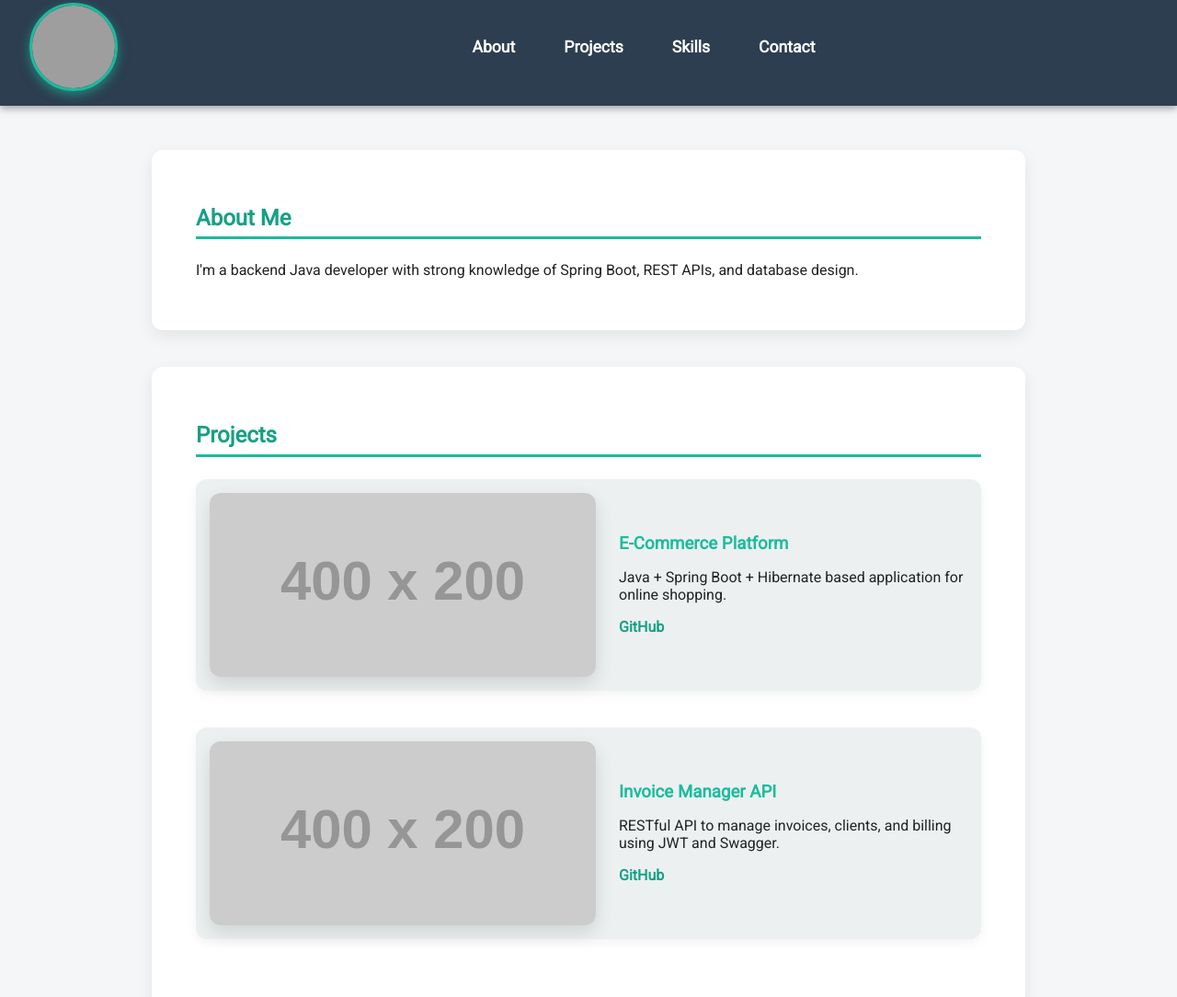
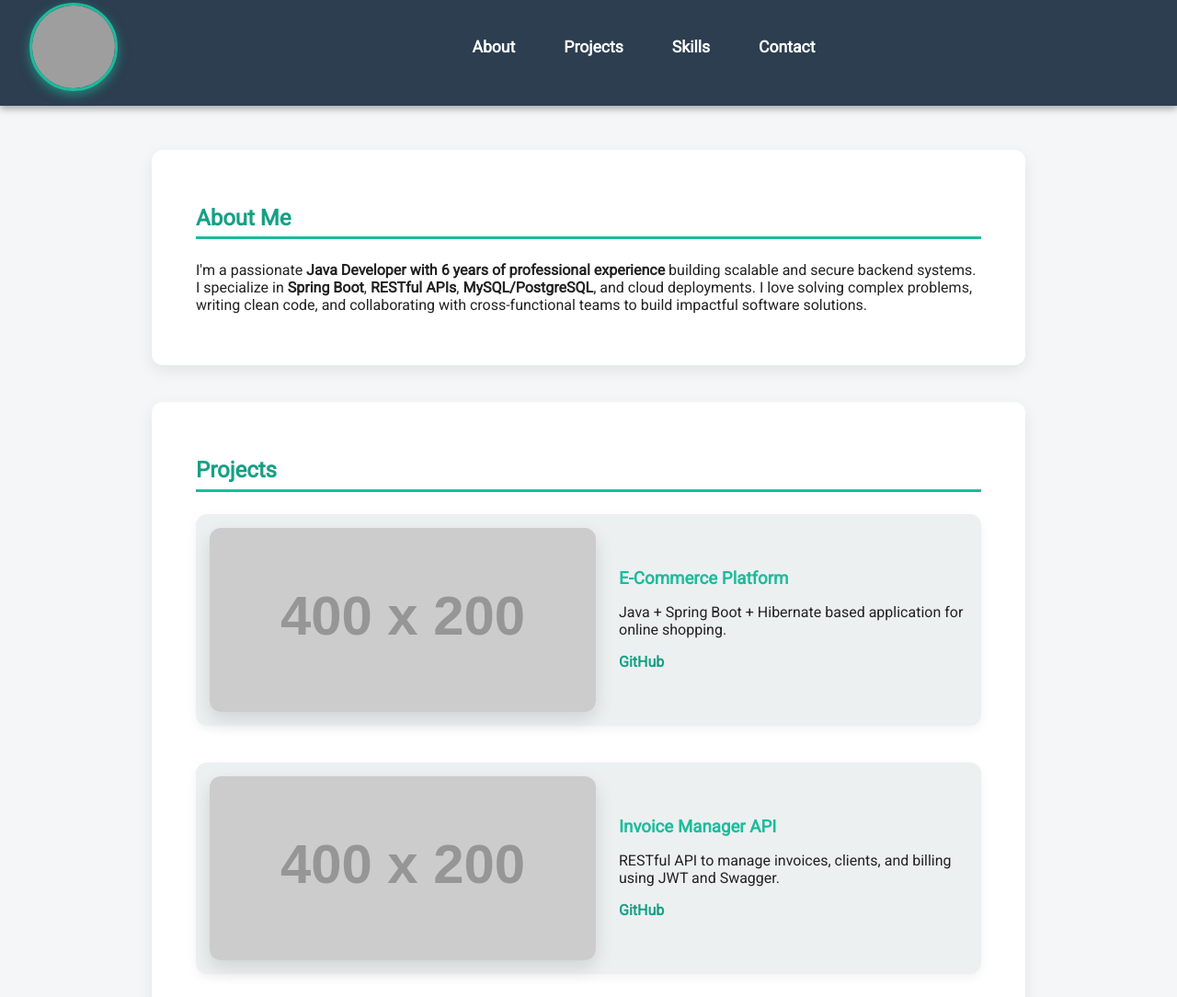
Before and after one commit to javadevbiswa/biswa-java-dev-portfolio, a plain HTML site: page index.html in a window 1280 px wide. Shown: the part 933-2017 px from the top of the page at 92% size. Drawn offline with Linux system fonts and the light colour scheme; grey boxes are pictures that could not be loaded; placeholder pictures from the web are drawn by us.

Commit message:
Update index.html

```diff
--- a/index.html
+++ b/index.html
@@ -30,12 +30,16 @@
   </header>
 
   <main>
-    <section id="about">
-      <h2>About Me</h2>
-      <p>
-        I'm a backend Java developer with strong knowledge of Spring Boot, REST APIs, and database design.
-      </p>
-    </section>
+<section id="about">
+  <h2>About Me</h2>
+  <p>
+    I'm a passionate <strong>Java Developer with 6 years of professional experience</strong> building scalable and secure backend systems.
+    I specialize in <strong>Spring Boot</strong>, <strong>RESTful APIs</strong>, <strong>MySQL/PostgreSQL</strong>, and cloud deployments.
+    I love solving complex problems, writing clean code, and collaborating with cross-functional teams to build impactful software solutions.
+  </p>
+</section>
+
+
 
     <section id="projects">
       <h2>Projects</h2>
```
